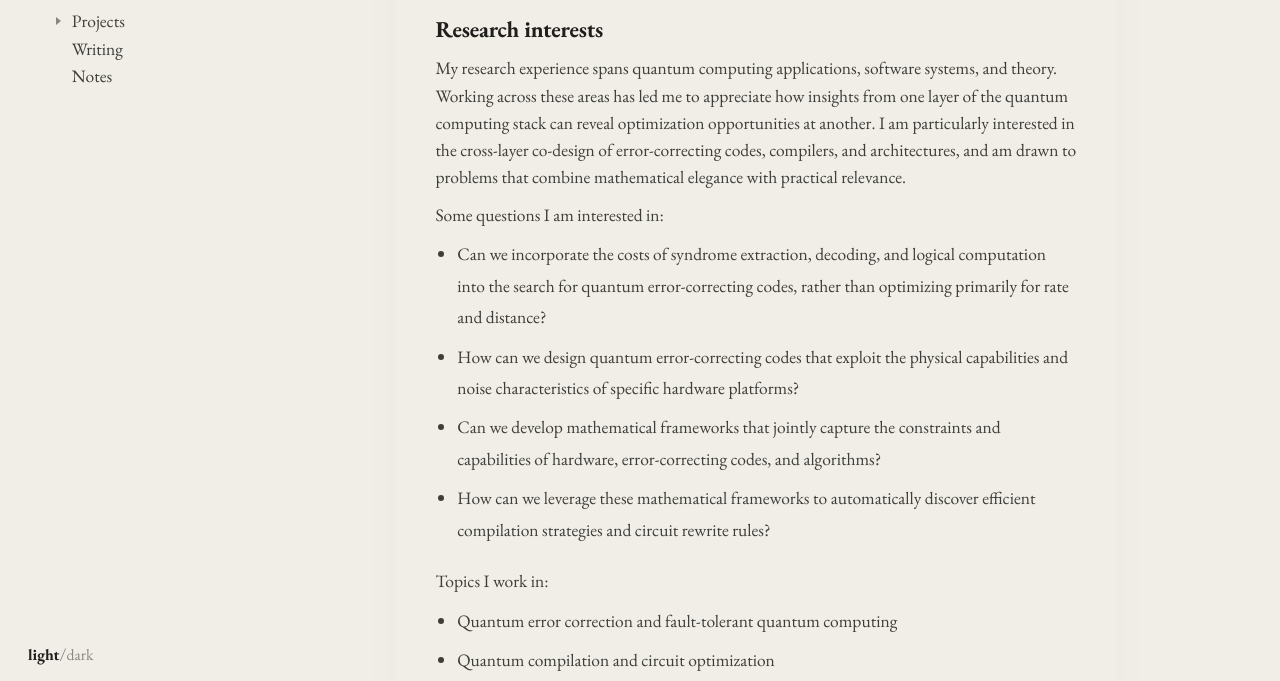
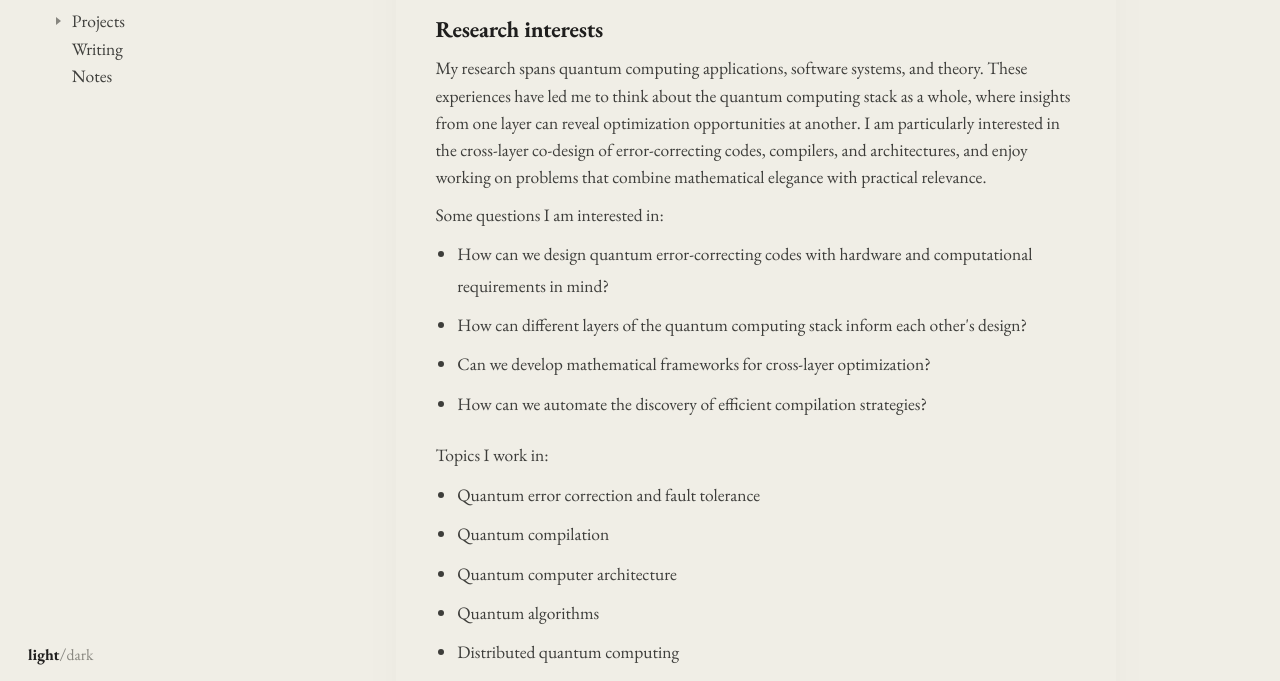
Before and after one commit to ssuresh27-byte/ssuresh27-byte.github.io, a plain HTML site: page research.html in a window 1280 px wide. Shown: the part 106-787 px from the top of the page. Drawn offline with Linux system fonts and the light colour scheme.

Commit message:
Update research interests and add SeQUeNCe.DQC arXiv link

```diff
--- a/research.html
+++ b/research.html
@@ -62,21 +62,21 @@
 
         <section id="interests">
       <h2>Research interests</h2>
-      <p>My research experience spans quantum computing applications, software systems, and theory. Working across these areas has led me to appreciate how insights from one layer of the quantum computing stack can reveal optimization opportunities at another. I am particularly interested in the cross-layer co-design of error-correcting codes, compilers, and architectures, and am drawn to problems that combine mathematical elegance with practical relevance.</p>
+      <p>My research spans quantum computing applications, software systems, and theory. These experiences have led me to think about the quantum computing stack as a whole, where insights from one layer can reveal optimization opportunities at another. I am particularly interested in the cross-layer co-design of error-correcting codes, compilers, and architectures, and enjoy working on problems that combine mathematical elegance with practical relevance.</p>
       <p>Some questions I am interested in:</p>
       <ul>
-        <li>Can we incorporate the costs of syndrome extraction, decoding, and logical computation into the search for quantum error-correcting codes, rather than optimizing primarily for rate and distance?</li>
-        <li>How can we design quantum error-correcting codes that exploit the physical capabilities and noise characteristics of specific hardware platforms?</li>
-        <li>Can we develop mathematical frameworks that jointly capture the constraints and capabilities of hardware, error-correcting codes, and algorithms?</li>
-        <li>How can we leverage these mathematical frameworks to automatically discover efficient compilation strategies and circuit rewrite rules?</li>
+        <li>How can we design quantum error-correcting codes with hardware and computational requirements in mind?</li>
+        <li>How can different layers of the quantum computing stack inform each other's design?</li>
+        <li>Can we develop mathematical frameworks for cross-layer optimization?</li>
+        <li>How can we automate the discovery of efficient compilation strategies?</li>
       </ul>
       <p>Topics I work in:</p>
       <ul>
-        <li>Quantum error correction and fault-tolerant quantum computing</li>
-        <li>Quantum compilation and circuit optimization</li>
-        <li>Quantum computer architecture and distributed quantum computing</li>
-        <li>Quantum algorithms and complexity</li>
-        <li>Mathematical modeling and optimization</li>
+        <li>Quantum error correction and fault tolerance</li>
+        <li>Quantum compilation</li>
+        <li>Quantum computer architecture</li>
+        <li>Quantum algorithms</li>
+        <li>Distributed quantum computing</li>
       </ul>
     </section>
 
@@ -89,7 +89,7 @@
           <h3 class="pub-title" role="button" tabindex="0" onclick="this.closest(&#39;.pub-row&#39;).classList.toggle(&#39;open&#39;)">SeQUeNCe.DQC: A Full-Stack Simulator for Distributed Quantum Computing</h3>
           <p class="block-meta">Under review &middot; IEEE ICC 2027</p>
           <p class="pub-authors"><strong>S. Suresh</strong>, C. Zhan, J. Chung, R. Kettimuthu</p>
-          <div class="block-links"><a href="https://github.com/ssuresh27-byte/SeQUeNCe.DQC" target="_blank" class="icon-link panel-link" aria-label="GitHub" title="GitHub"><svg viewBox="0 0 16 16" fill="currentColor" aria-hidden="true"><path d="M8 0C3.58 0 0 3.58 0 8c0 3.54 2.29 6.53 5.47 7.59.4.07.55-.17.55-.38 0-.19-.01-.82-.01-1.49-2.01.37-2.53-.49-2.69-.94-.09-.23-.48-.94-.82-1.13-.28-.15-.68-.52-.01-.53.63-.01 1.08.58 1.23.82.72 1.21 1.87.87 2.33.66.07-.52.28-.87.51-1.07-1.78-.2-3.64-.89-3.64-3.95 0-.87.31-1.59.82-2.15-.08-.2-.36-1.02.08-2.12 0 0 .67-.21 2.2.82a7.6 7.6 0 0 1 2-.27c.68 0 1.36.09 2 .27 1.53-1.04 2.2-.82 2.2-.82.44 1.1.16 1.92.08 2.12.51.56.82 1.27.82 2.15 0 3.07-1.87 3.75-3.65 3.95.29.25.54.73.54 1.48 0 1.07-.01 1.93-.01 2.2 0 .21.15.46.55.38A8.01 8.01 0 0 0 16 8c0-4.42-3.58-8-8-8z"/></svg></a></div>
+          <div class="block-links"><a href="https://arxiv.org/pdf/2610.39476" target="_blank" class="panel-link">arXiv</a><a href="https://github.com/ssuresh27-byte/SeQUeNCe.DQC" target="_blank" class="icon-link panel-link" aria-label="GitHub" title="GitHub"><svg viewBox="0 0 16 16" fill="currentColor" aria-hidden="true"><path d="M8 0C3.58 0 0 3.58 0 8c0 3.54 2.29 6.53 5.47 7.59.4.07.55-.17.55-.38 0-.19-.01-.82-.01-1.49-2.01.37-2.53-.49-2.69-.94-.09-.23-.48-.94-.82-1.13-.28-.15-.68-.52-.01-.53.63-.01 1.08.58 1.23.82.72 1.21 1.87.87 2.33.66.07-.52.28-.87.51-1.07-1.78-.2-3.64-.89-3.64-3.95 0-.87.31-1.59.82-2.15-.08-.2-.36-1.02.08-2.12 0 0 .67-.21 2.2.82a7.6 7.6 0 0 1 2-.27c.68 0 1.36.09 2 .27 1.53-1.04 2.2-.82 2.2-.82.44 1.1.16 1.92.08 2.12.51.56.82 1.27.82 2.15 0 3.07-1.87 3.75-3.65 3.95.29.25.54.73.54 1.48 0 1.07-.01 1.93-.01 2.2 0 .21.15.46.55.38A8.01 8.01 0 0 0 16 8c0-4.42-3.58-8-8-8z"/></svg></a></div>
         </div>
         <div class="pub-desc"><p>A full-stack simulator for distributed quantum computing, built on Argonne's SeQUeNCe, that reproduces the 71% distributed-Grover success rate of a Nature trapped-ion experiment.</p></div>
       </div>
```
